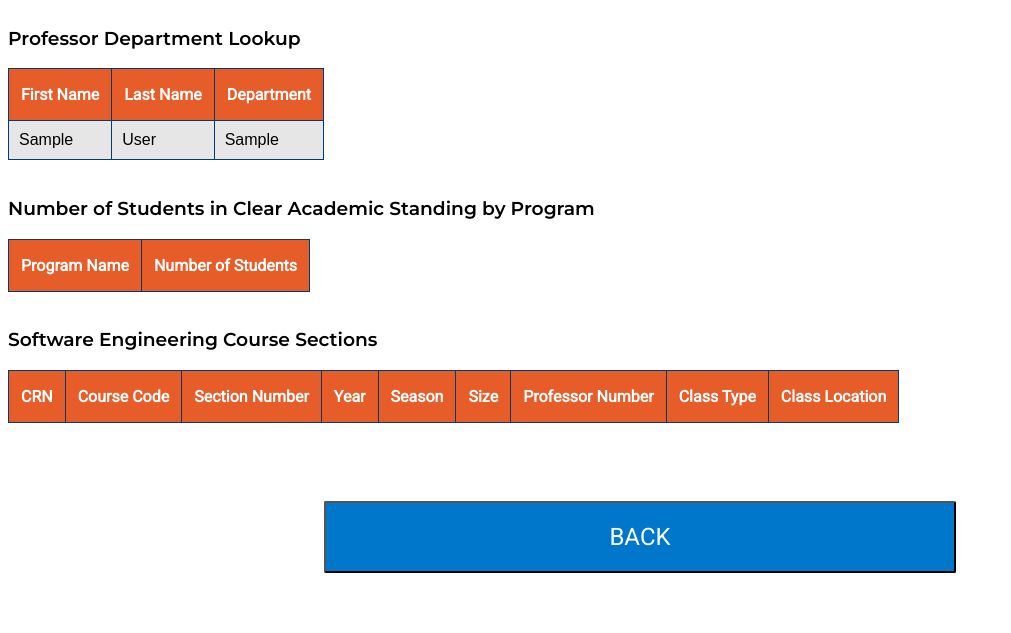
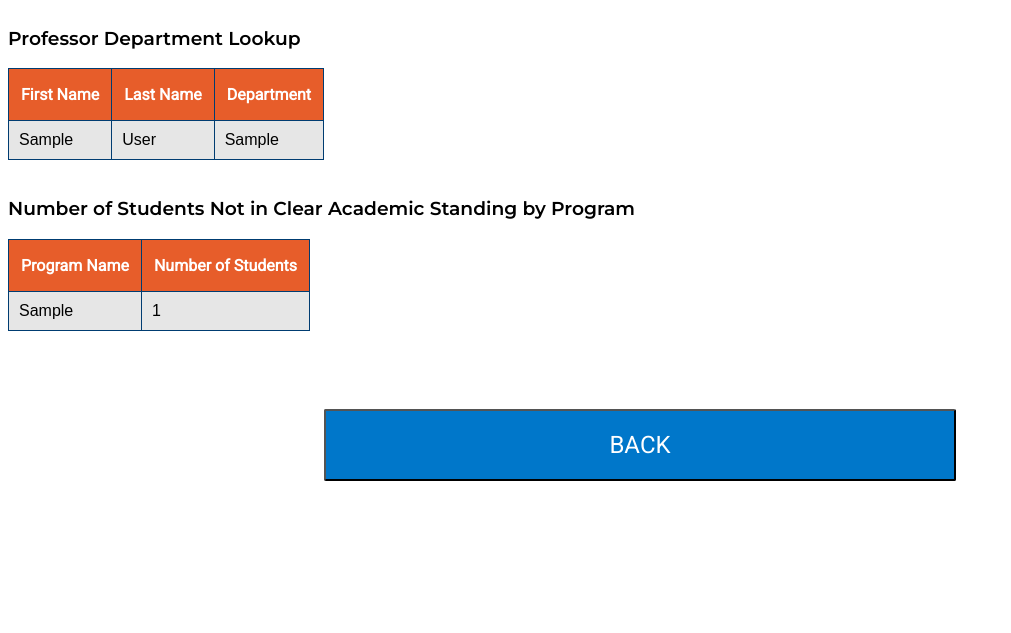
Before and after one commit to DanielKamel2001/MUSE, a PHP site: page /deptStats.php in a window 1280 px wide. Shown: the part 321-954 px from the top of the page, without its empty margins (0-1011 px from the left). After the commit the page ends 802 px from the top, so only its background shows below. Run offline with PHP 8.4, Linux system fonts and the light colour scheme; tables that the repository leaves empty or names only in its code hold one stand-in row (values such as "Sample post"); lists and menus that the app fills with data are empty.

Commit message:
new view 3 and change to view 10

```diff
--- a/deptStats.php
+++ b/deptStats.php
@@ -93,8 +93,8 @@
     echo "</br>";
 
     // View 10
-    echo "<h3>Number of Students in Clear Academic Standing by Program</h3>";
-    $query = "SELECT STUDENT.Program, count(*) FROM STUDENT WHERE student.academicStanding='Clear' GROUP BY Program;";
+    echo "<h3>Number of Students Not in Clear Academic Standing by Program</h3>";
+    $query = "SELECT STUDENT.Program, count(*) FROM STUDENT WHERE student.academicStanding!='Clear' GROUP BY Program;";
     $qresult = mysqli_query($conn, $query);
     echo "<table>";
     echo "<tr>";
@@ -122,46 +122,46 @@
     echo "<br>";
 
     // View 3
-    echo "<h3>Software Engineering Course Sections</h3>";
-    $query="SELECT * FROM sections WHERE course_code IN (SELECT course.course_code FROM course WHERE course.department = 'SOFE')";
-    $qresult = mysqli_query($conn, $query);
-    echo "<table>";
-    echo "<tr>";
-    echo "<th>CRN</th><th>Course Code</th><th>Section Number</th><th>Year</th>";
-    echo "<th>Season</th><th>Size</th><th>Professor Number</th><th>Class Type</th><th>Class Location</th>";
-    echo "<tr>";
-
-    if ($qresult){
-        while($row = mysqli_fetch_array($qresult, MYSQLI_ASSOC)){
-            // Stores details of table array in variables for output.
-            $crn = $row['CRN'];
-            $cc = $row['course_code'];
-            $sectNo = $row['sectionNo'];
-            $year = $row['year'];
-            $season = $row['season'];
-            $size = $row['size'];
-            $ctype = $row['type'];
-            $cloc = $row['location'];
-
-            echo "<tr>";
-            echo "<td>". $crn. "<td>";
-            echo "<td>". $cc. "<td>";
-            echo "<td>". $sectNo. "<td>";
-            echo "<td>". $year. "<td>";
-            echo "<td>". $season. "<td>";
-            echo "<td>". $size. "<td>";
-            echo "<td>". $ctype. "<td>";
-            echo "<td>". $cloc. "<td>";
-            echo "<tr>";
-        }
-    }
-    else{
-        echo "<tr>";
-        echo "<td>ERROR: NO MATCHING RECORDS!<td>";
-        echo "</tr>";
-    }
-    echo "</table>";
-    echo"<br>";
+//    echo "<h3>Software Engineering Course Sections</h3>";
+//    $query="SELECT * FROM sections WHERE course_code IN (SELECT course.course_code FROM course WHERE course.department = 'SOFE')";
+//    $qresult = mysqli_query($conn, $query);
+//    echo "<table>";
+//    echo "<tr>";
+//    echo "<th>CRN</th><th>Course Code</th><th>Section Number</th><th>Year</th>";
+//    echo "<th>Season</th><th>Size</th><th>Professor Number</th><th>Class Type</th><th>Class Location</th>";
+//    echo "<tr>";
+//
+//    if ($qresult){
+//        while($row = mysqli_fetch_array($qresult, MYSQLI_ASSOC)){
+//            // Stores details of table array in variables for output.
+//            $crn = $row['CRN'];
+//            $cc = $row['course_code'];
+//            $sectNo = $row['sectionNo'];
+//            $year = $row['year'];
+//            $season = $row['season'];
+//            $size = $row['size'];
+//            $ctype = $row['type'];
+//            $cloc = $row['location'];
+//
+//            echo "<tr>";
+//            echo "<td>". $crn. "<td>";
+//            echo "<td>". $cc. "<td>";
+//            echo "<td>". $sectNo. "<td>";
+//            echo "<td>". $year. "<td>";
+//            echo "<td>". $season. "<td>";
+//            echo "<td>". $size. "<td>";
+//            echo "<td>". $ctype. "<td>";
+//            echo "<td>". $cloc. "<td>";
+//            echo "<tr>";
+//        }
+//    }
+//    else{
+//        echo "<tr>";
+//        echo "<td>ERROR: NO MATCHING RECORDS!<td>";
+//        echo "</tr>";
+//    }
+//    echo "</table>";
+//    echo"<br>";
 
 //became redundent after modification to first view 8
     // Modified View 8 to Remove sensitive details (student address)
```
Also changed, not shown: records.php (+40 -0 lines).
